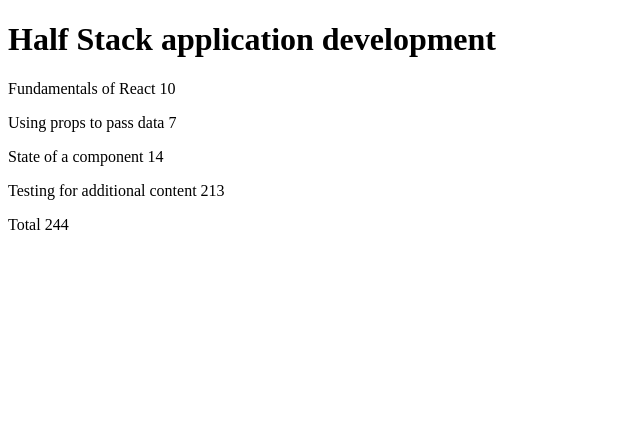
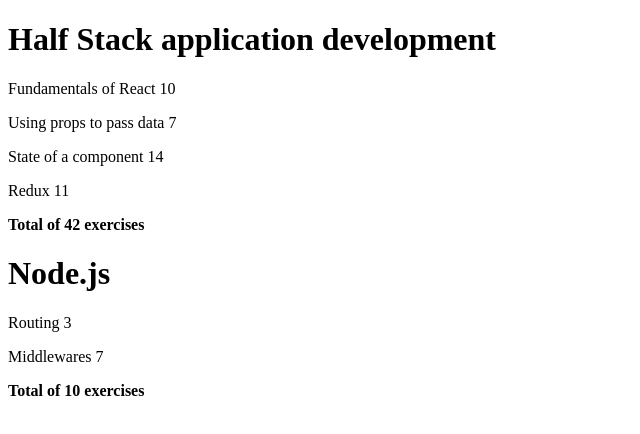
Before and after one commit to icemduru/fullstackopen_exercises, a React (Create React App) app in the folder part1/courseinfo/: page / in a window 1280 px wide. Shown: the top 434 px of the page, without its empty margins (0-640 px from the left). Built offline with nearby package versions, Linux system fonts and the light colour scheme.

Commit message:
pushing for ex2.4

```diff
--- a/part1/courseinfo/src/App.js
+++ b/part1/courseinfo/src/App.js
@@ -33,7 +33,7 @@
   },0)
   console.log('total:', totalEx)
   return(
-    <p>Total {totalEx}</p>
+    <p><b>Total of {totalEx} exercises</b></p>
   )
 }
 
@@ -42,17 +42,24 @@
   console.log('course_props_name', props.course.name)
   return(
     <div>
-        <Header title={props.course.name} />
-        <Content content={props.course.parts} />
-        <Total parts={props.course.parts} />
+      {props.course.map(eachCourse => {
+        return(
+          <div>
+          <Header title={eachCourse.name} />
+          <Content content={eachCourse.parts} />
+          <Total parts={eachCourse.parts} />
+          </div>
+        )}
+      )}
       </div>
   )
 }
 
 const App = () => {
-  const course = {
+  const courses = [
+    {
+      name: 'Half Stack application development',
       id: 1,
-    name: 'Half Stack application development',
       parts: [
         {
           name: 'Fundamentals of React',
@@ -70,14 +77,31 @@
           id: 3
         },
         {
-        name: 'Testing for additional content',
-        exercises: 213,
-        id:4
+          name: 'Redux',
+          exercises: 11,
+          id: 4
+        }
+      ]
+    },
+    {
+      name: 'Node.js',
+      id: 2,
+      parts: [
+        {
+          name: 'Routing',
+          exercises: 3,
+          id: 1
+        },
+        {
+          name: 'Middlewares',
+          exercises: 7,
+          id: 2
         }
       ]
     }
+  ]
 
-  return <Course course={course} />
+  return <Course course={courses} />
 }
 
 export default App
```
Lines whose indentation alone changed are shown as unchanged.
